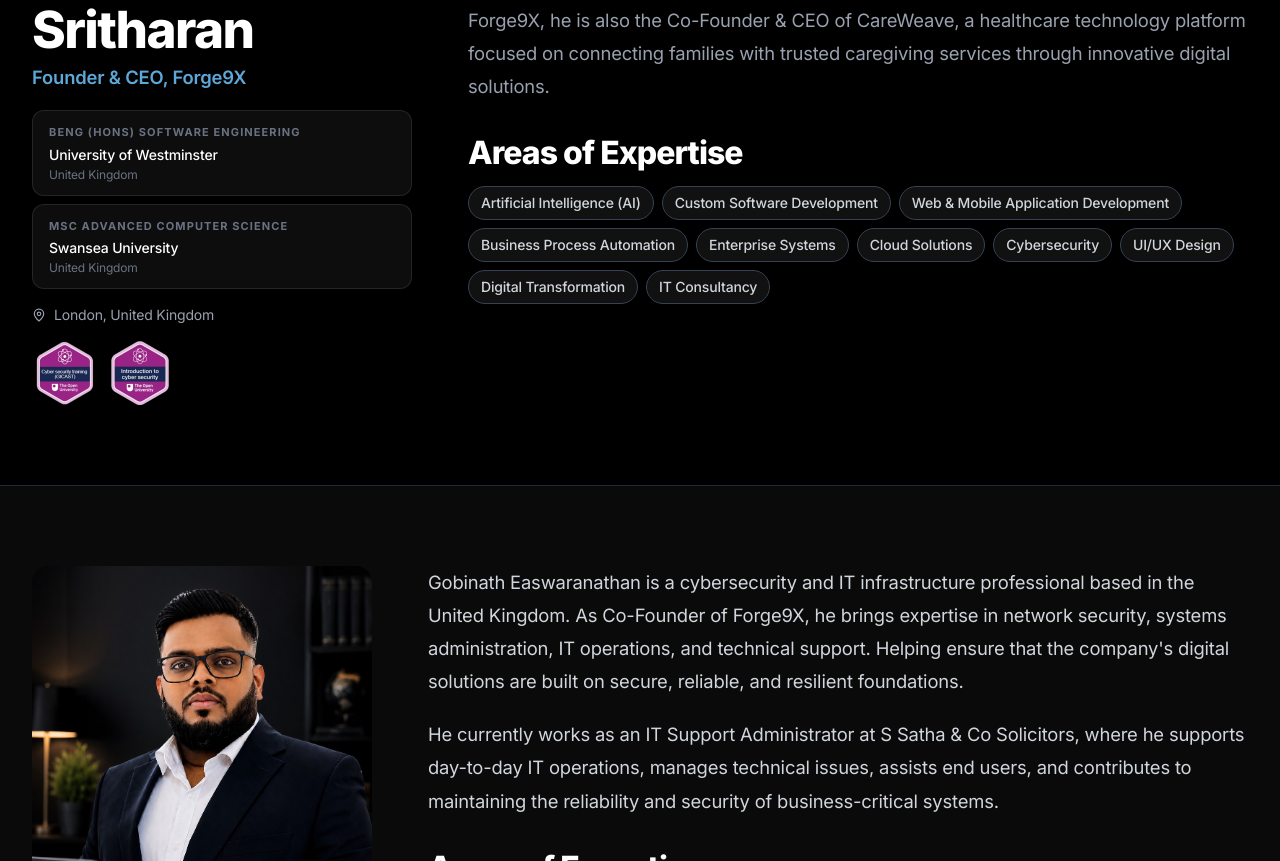
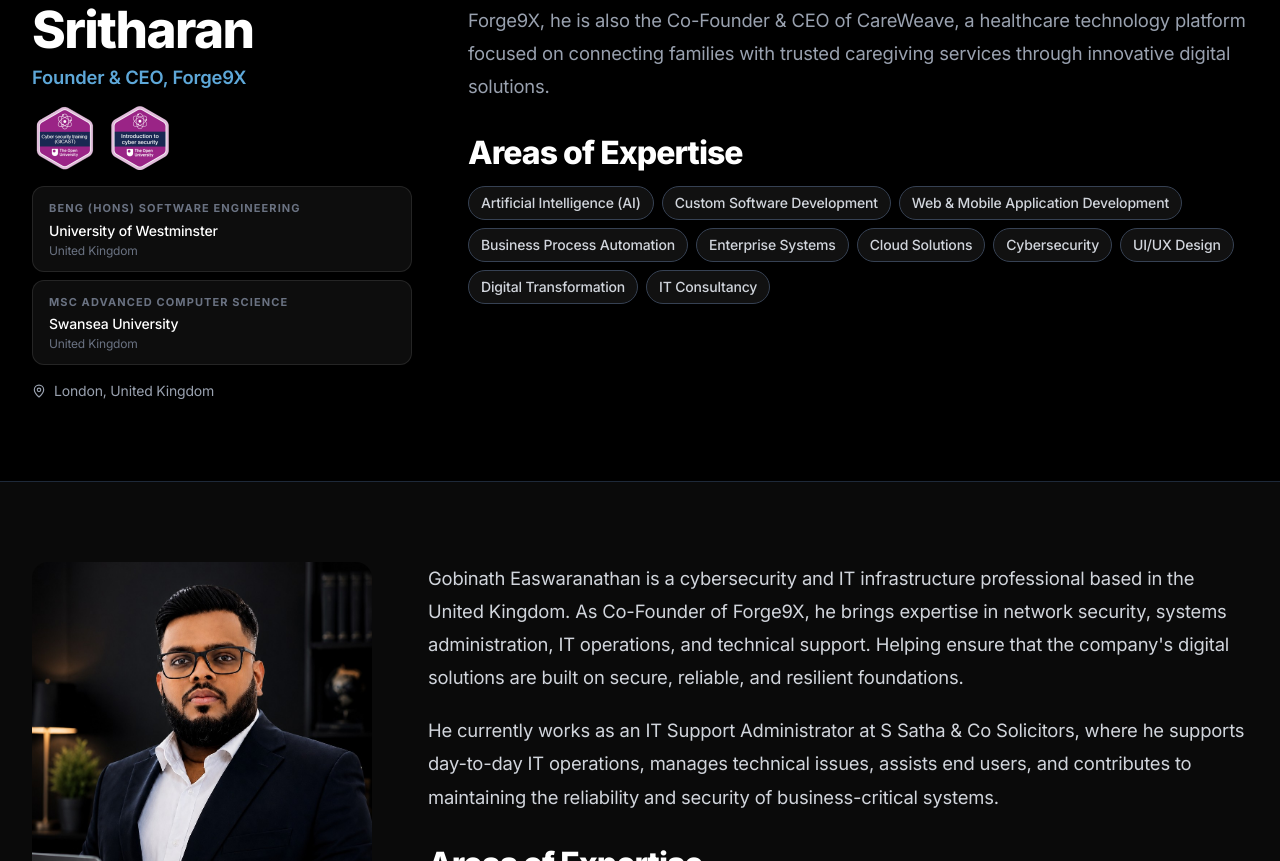
Before and after one commit to NiwethushanSri/forge9x-website, a Next.js app: page /en/team in a window 1280 px wide. Shown: the part 1180-2041 px from the top of the page. Built offline with nearby package versions, Linux system fonts and the light colour scheme.

Commit message:
Move badges below Founder CEO title on team page

```diff
--- a/app/[lang]/team/page.tsx
+++ b/app/[lang]/team/page.tsx
@@ -64,7 +64,15 @@
               </div>
               <div>
                 <h2 className="text-white text-xl font-black mb-1">Niwethushan Sritharan</h2>
-                <p className="font-semibold text-sm mb-4" style={{ color: "#5EA8D9" }}>Founder &amp; CEO, Forge9X</p>
+                <p className="font-semibold text-sm mb-3" style={{ color: "#5EA8D9" }}>Founder &amp; CEO, Forge9X</p>
+                <div className="flex items-center gap-3 mb-4">
+                  <a href="https://www.open.edu/openlearn/badges/badge.php?hash=dfb6a19a1cbbfc59eefdebda7ce83259c125c00a" target="_blank" rel="noopener noreferrer" title="Cyber Security Training (GICAST) — The Open University" className="hover:opacity-80 transition-opacity">
+                    <img src="/badges/gicast.png" alt="Cyber Security Training GICAST — The Open University" className="w-16 h-16 object-contain" />
+                  </a>
+                  <a href="https://www.open.edu/openlearn/badges/badge.php?hash=36b7661f834f321ab88f857e1e455a2acf9c82f9" target="_blank" rel="noopener noreferrer" title="Introduction to Cyber Security — The Open University" className="hover:opacity-80 transition-opacity">
+                    <img src="/badges/intro-cybersecurity.png" alt="Introduction to Cyber Security — The Open University" className="w-16 h-16 object-contain" />
+                  </a>
+                </div>
                 <div className="flex flex-col gap-2 mb-4">
                   <div className="flex flex-col gap-0.5 bg-white/5 border border-white/10 rounded-xl px-4 py-3">
                     <span className="text-[11px] font-bold uppercase tracking-widest text-gray-500">BEng (Hons) Software Engineering</span>
@@ -77,17 +85,9 @@
                     <span className="text-xs text-gray-500">United Kingdom</span>
                   </div>
                 </div>
-                <div className="flex items-center gap-2 text-sm text-gray-400 mb-4">
+                <div className="flex items-center gap-2 text-sm text-gray-400">
                   <MapPin size={14} className="shrink-0" />
                   London, United Kingdom
-                </div>
-                <div className="flex items-center gap-3">
-                  <a href="https://www.open.edu/openlearn/badges/badge.php?hash=dfb6a19a1cbbfc59eefdebda7ce83259c125c00a" target="_blank" rel="noopener noreferrer" title="Cyber Security Training (GICAST) — The Open University" className="hover:opacity-80 transition-opacity">
-                    <img src="/badges/gicast.png" alt="Cyber Security Training GICAST — The Open University" className="w-16 h-16 object-contain" />
-                  </a>
-                  <a href="https://www.open.edu/openlearn/badges/badge.php?hash=36b7661f834f321ab88f857e1e455a2acf9c82f9" target="_blank" rel="noopener noreferrer" title="Introduction to Cyber Security — The Open University" className="hover:opacity-80 transition-opacity">
-                    <img src="/badges/intro-cybersecurity.png" alt="Introduction to Cyber Security — The Open University" className="w-16 h-16 object-contain" />
-                  </a>
                 </div>
               </div>
             </div>
```
